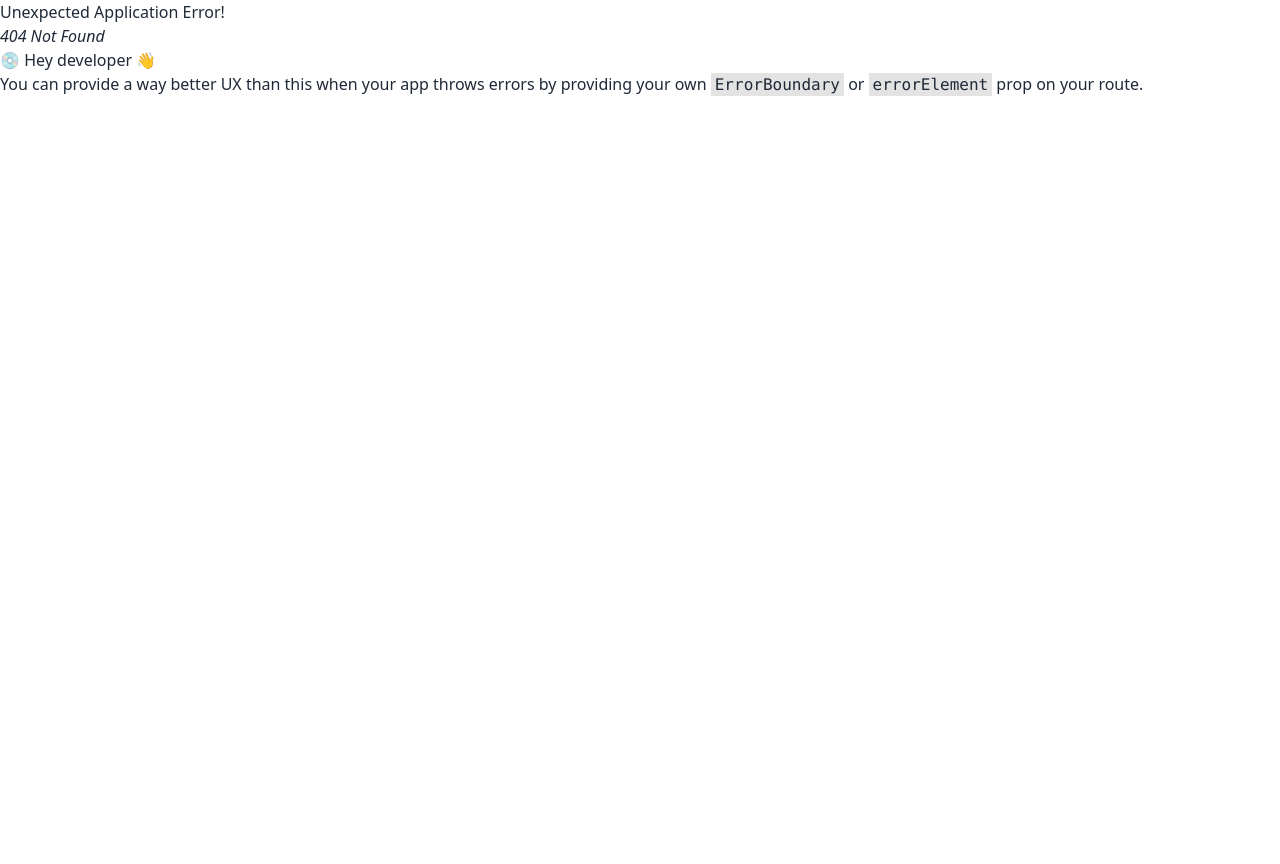
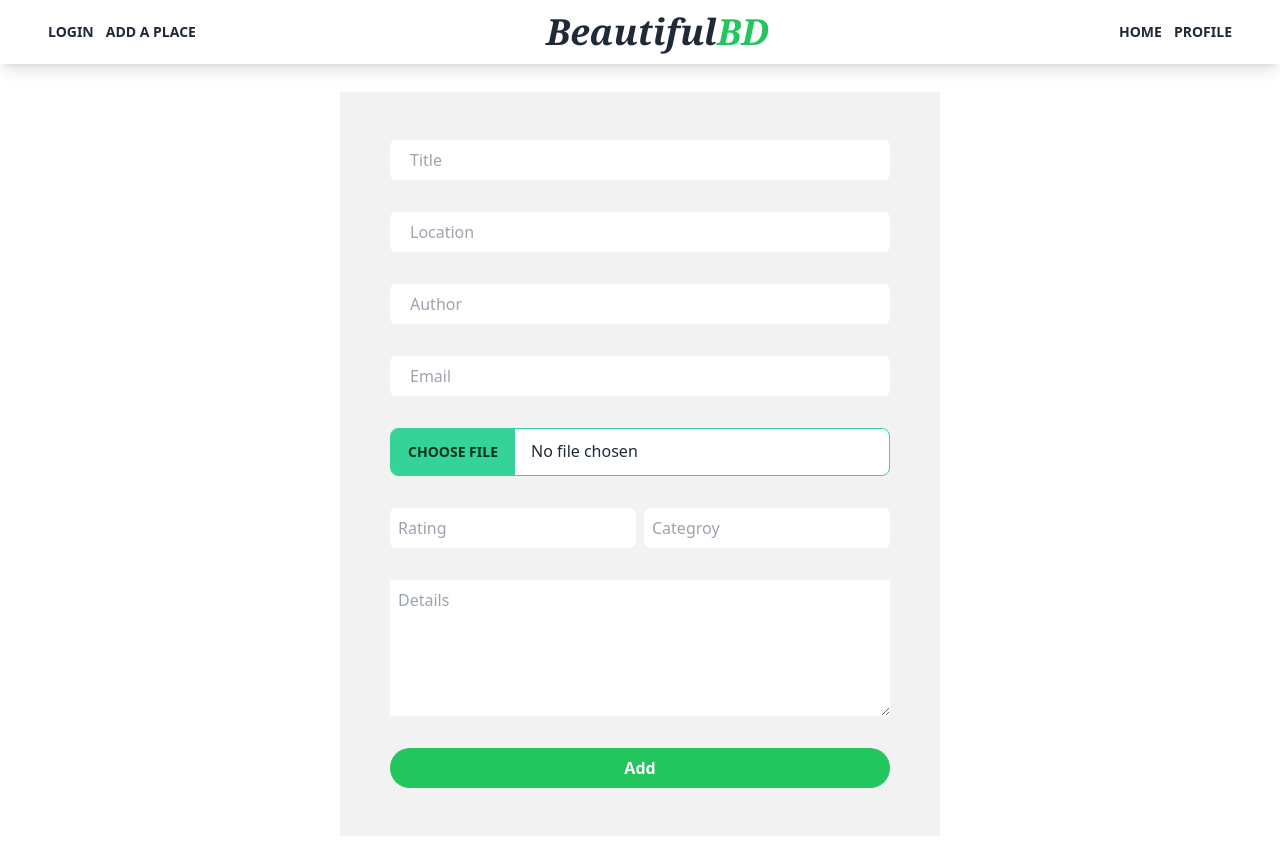
Before and after one commit to Sayemhaque/Travel-logger, a React (Vite) app: page /add in a window 1280 px wide. Before the commit this address had no page. Before the commit the page ends 800 px from the top, so only its background shows below. Built offline with nearby package versions, Linux system fonts and the light colour scheme.

Commit message:
pagination added & add place from added

```diff
--- a/package.json
+++ b/package.json
@@ -14,6 +14,7 @@
     "match-sorter": "^6.3.1",
     "react": "^18.2.0",
     "react-dom": "^18.2.0",
+    "react-hook-form": "^7.45.0",
     "react-icons": "^4.9.0",
     "react-rating": "^2.0.5",
     "react-router-dom": "^6.13.0",
--- a/src/componetns/Navbar/Navbar.jsx
+++ b/src/componetns/Navbar/Navbar.jsx
@@ -1,10 +1,11 @@
+import { Link } from "react-router-dom";
 
 const Navbar = () => {
     return (
         <div className="flex justify-between items-center shadow-lg py-3 px-5 md:px-12">
             <ul className="hidden font-semibold text-sm uppercase md:flex gap-3 items-center">
                 <li><a href="/login">Login</a></li>
-                <li><a href="/reviews">Add a place</a></li>
+                <li><Link to="/add">Add a place</Link></li>
             </ul>
             {/* LOGO */}
             <div>
--- a/src/componetns/Places/Card.jsx
+++ b/src/componetns/Places/Card.jsx
@@ -1,17 +1,24 @@
 /* eslint-disable react/prop-types */
 import Rating from "react-rating";
-import location from "../../assets/placeholder.png"
-import { FaArrowAltCircleRight, FaStar, } from "react-icons/fa";
+import location from "../../assets/placeholder.png";
+import { FaArrowAltCircleRight, FaStar } from "react-icons/fa";
 
 const Card = ({ place }) => {
   return (
-        <div className="rounded-lg  bg-white flex flex-col md:flex-row  gap-5 shadow-lg">
+    <div
+    className="rounded-lg bg-white
+     flex flex-col md:flex-row gap-5 shadow-lg
+     hover:scale-105 duration-500">
       {/* image */}
       <div>
-                <img className="w-full object-cover md:w-[200px] h-full" src={place.image} alt="" />
+        <img
+          className="w-full object-cover md:w-[200px] h-full"
+          src={place.image}
+          alt=""
+        />
       </div>
       {/* information */}
-            <div className="px-4 py-2 md:w-8/12">
+      <div className="px-4 py-2 md:w-8/12 bg-white">
         <h2 className="text-md md:text-lg font-bold">{place.title}</h2>
         <p className="mt-3 w-/12">{place.details}</p>
         {/* Rating */}
@@ -27,12 +34,17 @@ const Card = ({ place }) => {
           <p className="mt-1">{place.rating}</p>
         </div>
         <div className="flex justify-between items-center">
-                <div >
+          <div>
             <h3 className="flex pb-2 items-center gap-1 mt-2 text-sm font-bold">
               <img className="w-5 h-5" src={location} alt="" />
-                    {place.location}</h3>
+              {place.location}
+            </h3>
           </div>
-                <FaArrowAltCircleRight title="see details" className="text-lg text-green-500 cursor-pointer"/>
+          <FaArrowAltCircleRight
+            title="see details"
+            className="text-lg
+          text-green-500 cursor-pointer hover:scale-150 duration-300"
+          />
         </div>
       </div>
     </div>
--- a/src/componetns/Places/Places.jsx
+++ b/src/componetns/Places/Places.jsx
@@ -3,22 +3,60 @@ import Sidebar from "../Sidebar/Sidebar";
 import Card from "./Card";
 
 const Places = () => {
-    const [places,setPlaces] = useState([])
-    //get places data
+  const [places, setPlaces] = useState([])
+  const [currentPage, setCurrentPage] = useState(0)
+  const [totalPlaces, setTotaPlaces] = useState(0)
+
+
+
+
+  const totalItemsPerPage = parseInt(6); // TODO: will make it dynamic
+  const totalPages = Math.ceil(totalPlaces / totalItemsPerPage)
+  const pages = [...Array(totalPages).keys()]
+
   useEffect(() => {
     const getData = async () => {
-            const res = await fetch("places.json")
+      const res = await fetch(`http://localhost:5000/places?page=${currentPage}&limit=${totalItemsPerPage}`)
       const data = await res.json()
       setPlaces(data)
+      console.log(data)
     }
     getData()
-    } , [])
+
+  }, [currentPage, totalItemsPerPage])
+  useEffect(() => {
+    const getData = async () => {
+      const res = await fetch(`http://localhost:5000/totalPlaces`)
+      const data = await res.json()
+      setTotaPlaces(data.totalPlaces)
+      console.log(data)
+    }
+    getData()
+
+  }, [])
+
+  //get places data
+  const handleCurrentPage = (number) => {
+    console.log(typeof number)
+      setCurrentPage(number);
+
+  }
+
+ console.log(places)
   return (
     <div className="bg-base-200 py-5">
       <div className="grid grid-cols-1 md:grid-cols-4  px-5 md:px-12 gap-5">
-            <Sidebar/>
+        <Sidebar />
         <div className="md:col-span-3 space-y-12">
-            {places.map(place => <Card key={place.category} place={place}/>)}
+          {places.map(place => <Card key={place.category} place={place} />)}
+          <div className="text-center space-x-2">
+            <p>{places.length}</p>
+            {pages.map(number =>
+              <button
+                onClick={() => handleCurrentPage(number)}
+                className={`p-2 rounded-md  ${currentPage === number ? "bg-green-500" : "bg-gray-300"}`} key={number}>{number}
+              </button>)}
+          </div>
         </div>
       </div>
     </div>
--- a/src/main.jsx
+++ b/src/main.jsx
@@ -6,6 +6,6 @@ import { router } from './router/Router'
 
 ReactDOM.createRoot(document.getElementById('root')).render(
   <React.StrictMode>
-   <RouterProvider router={router} />
+    <RouterProvider router={router} />
   </React.StrictMode>,
 )
--- /dev/null
+++ b/src/pages/Add place/AddPlace.jsx
@@ -0,0 +1,68 @@
+import { useForm } from "react-hook-form";
+import Button from "../../componetns/Button/Button";
+
+const AddPlace = () => {
+    const { register, handleSubmit } = useForm();
+      const onSubmit = async (data) => {
+       console.log(data)
+     }
+    return (
+        <div className="flex items-center h-screen w-full justify-center">
+            <form
+            onSubmit={handleSubmit(onSubmit)}
+            className="bg-base-200
+             max-w-3xl w-[600px] mx-auto min-h-[600px]
+             flex flex-col space-y-8 py-12 justify-center  items-center">
+                <input type="text"
+                 required
+                 placeholder="Title"
+                 {...register("title")}
+                 className="rounded-md w-10/12 py-2 px-5
+                  focus:outline-none"/>
+                <input type="text"
+                 required placeholder="Location"
+                 className="rounded-md w-10/12 py-2 px-5 mt-4
+                  focus:outline-none"/>
+                <input type="text"
+                 required
+                 placeholder="Author"
+                 {...register("author")}
+                 className="rounded-md w-10/12 py-2 px-5 mt-4
+                  focus:outline-none"/>
+                <input type="text"
+                 required
+                 placeholder="Email"
+                 {...register("email")}
+                 className="rounded-md w-10/12 py-2 px-5 mt-4
+                  focus:outline-none"/>
+                <input type="file"
+                 {...register("photo")}
+                 className="file-input
+                 file-input-bordered file-input-success w-10/12" />
+              <div className="grid grid-cols-2 gap-2 w-10/12">
+              <input type="number"
+                 required
+                 placeholder="Rating"
+                 {...register("rating")}
+                 className=" rounded-md px-2   py-2
+                  focus:outline-none"/>
+                <input type="text"
+                 required placeholder="Categroy"
+                 className=" rounded-md px-2  py-2
+                  focus:outline-none"/>
+              </div>
+              <textarea
+               name="Details"
+               placeholder="Details"
+               {...register("details")}
+                id=""
+                className="p-2 w-10/12"
+                cols="55" rows="5">
+                </textarea>
+                  <Button title={'Add'} bgColor={'bg-green-500 text-white w-10/12 py-2'}/>
+            </form>
+        </div>
+    );
+};
+
+export default AddPlace;
--- a/src/router/Router.jsx
+++ b/src/router/Router.jsx
@@ -1,6 +1,7 @@
 import { createBrowserRouter } from "react-router-dom";
 import Layout from "../layout/Layout";
 import Home from "../pages/Home/Home";
+import AddPlace from "../pages/Add place/AddPlace";
 
 
 
@@ -12,6 +13,10 @@ export const router = createBrowserRouter([
             {
                 path:'/',
                 element:<Home/>
+            },
+            {
+                path:"/add",
+                element:<AddPlace/>
             }
         ]
     }
```
Also changed, not shown: 1 other file (tests, documents, lock files or other folders). Lines whose indentation alone changed are shown as unchanged.
